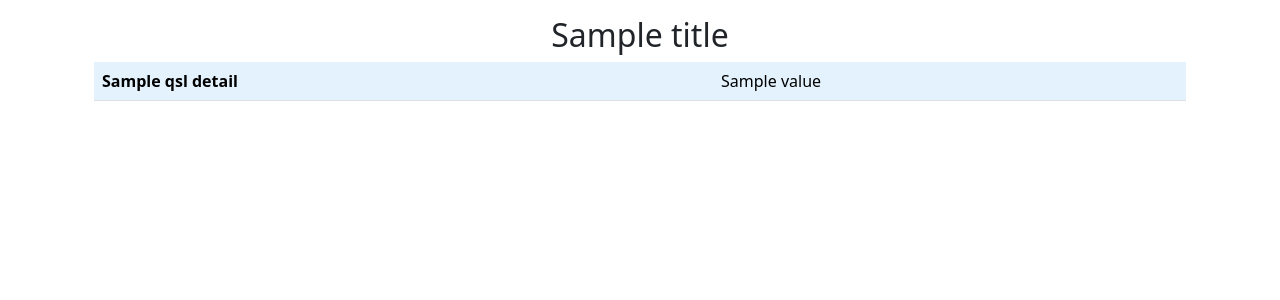
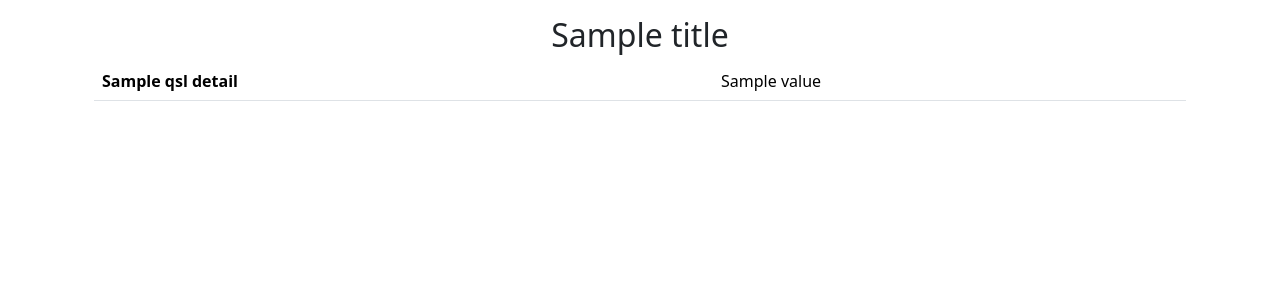
Before and after one commit to kalendar/mobile_lotw, a Flask app: template app/templates/qsl_details.html in a window 1280 px wide. Shown: the part 56-356 px from the top of the page. Run offline with Flask 3, Linux system fonts and the light colour scheme; the template is opened without the code that fills it: most values are stand-ins (such as "Sample title", 1, 10 or a date in 2020); parts of the project's set-up code (start-up, migrations or seed data) failed here and were passed over; some libraries are stand-ins or nearby versions.

Commit message:
Fixing formatting logic in qsl_details.html

```diff
--- a/app/templates/qsl_details.html
+++ b/app/templates/qsl_details.html
@@ -4,15 +4,19 @@
 <table class="table ">
   <tbody>
     {% for qsl_detail in qsl_details %}
+
     <tr>
-      <td style="text-align: left; background-color: #e3f2fd;"">
-        <b>{{qsl_detail.label}}</b>
-      </td>
-      <td style="text-align: left; background-color: #e3f2fd;">
-      {{qsl_detail.value}}
-      </td>
+    <td style="text-align: left; {% if qsl_detail.label == 'Call Sign' %} background-color: #e3f2fd;
+    {% elif qsl_detail.label == 'Worked' %} background-color: #e3f2fd; {% endif %}">
+    <b>{{ qsl_detail.label }}</b></td>
+
+    <td style="text-align: left; {% if qsl_detail.label == 'Call Sign' %} background-color: #e3f2fd;
+    {% elif qsl_detail.label == 'Worked' %} background-color: #e3f2fd; {% endif %}">
+    {{ qsl_detail.value }}</td>
     </tr>
     {% endfor %}
+
+
   </tbody>
 </table>
 {% endblock %}
```
